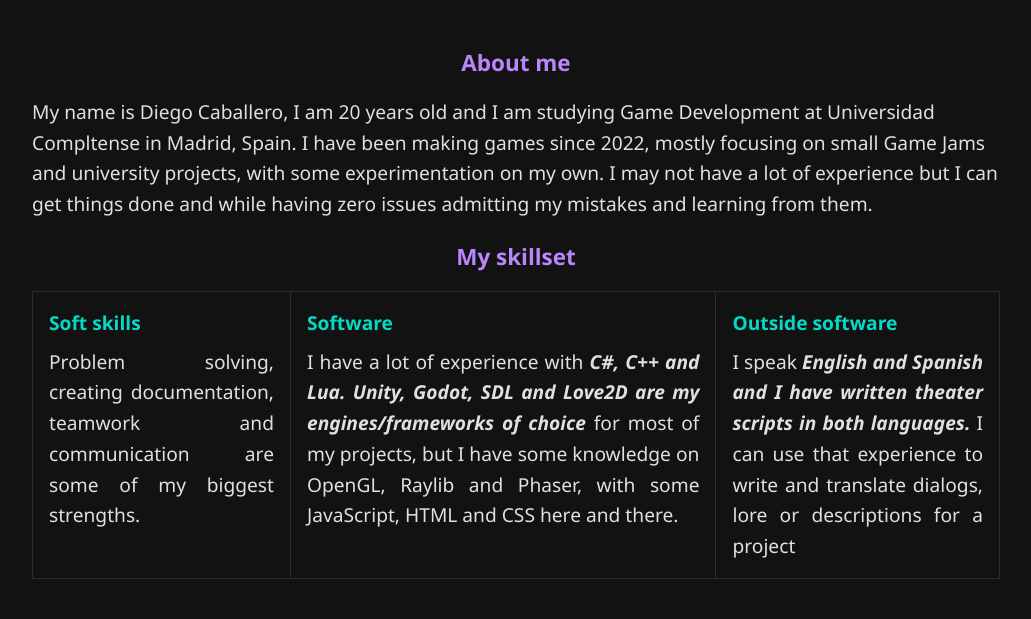
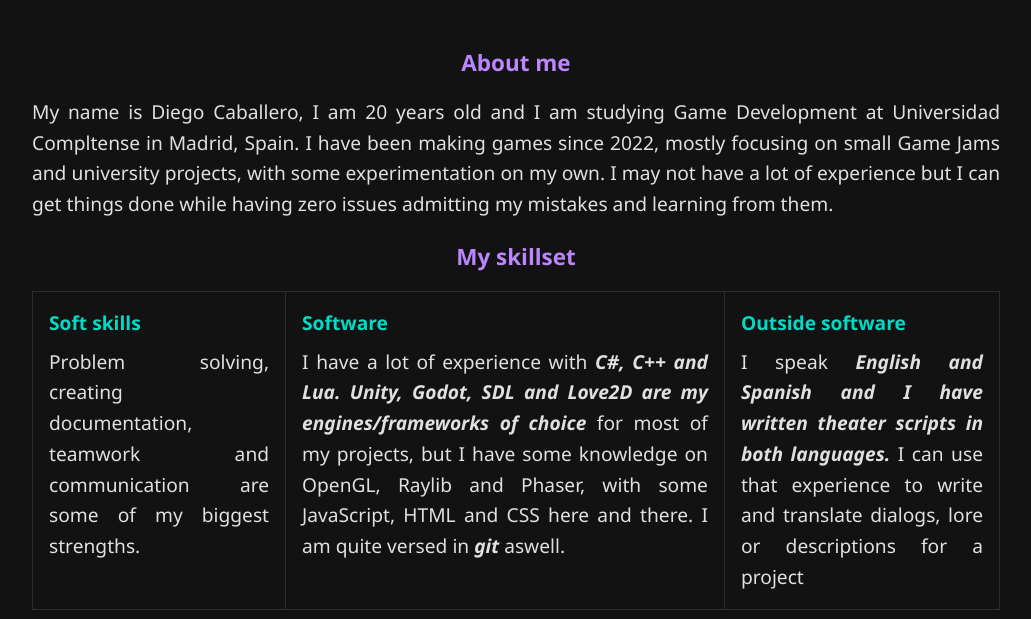
Before and after one commit to DiegoCaballeroRuiz/Porfolio, a plain HTML site: page index.html in a window 1280 px wide. Shown: the part 119-738 px from the top of the page, without its empty margins (124-1155 px from the left). Drawn offline with Linux system fonts and the light colour scheme.

Commit message:
Más typos

```diff
--- a/index.html
+++ b/index.html
@@ -18,10 +18,10 @@
 
   <div class="sections">
     <h3>About me</h3>
-    <p>
+    <p style="text-align: justify;">
       My name is Diego Caballero, I am 20 years old and I am studying Game Development at Universidad Compltense in
       Madrid, Spain. I have been making games since 2022, mostly focusing on small Game Jams and university projects,
-      with some experimentation on my own. I may not have a lot of experience but I can get things done and while having
+      with some experimentation on my own. I may not have a lot of experience but I can get things done while having
       zero issues admitting my mistakes and learning from them.
     </p>
 
@@ -37,7 +37,7 @@
           <p>I have a lot of experience with <span>C#, C++ and Lua. Unity, Godot, SDL and Love2D are my
               engines/frameworks of choice</span> for most of my projects, but I have some knowledge on OpenGL, Raylib
             and
-            Phaser, with some JavaScript, HTML and CSS here and there.</p>
+            Phaser, with some JavaScript, HTML and CSS here and there. I am quite versed in <span>git</span> aswell.</p>
         </td>
         <td>
           <h4>Outside software</h4>
```
